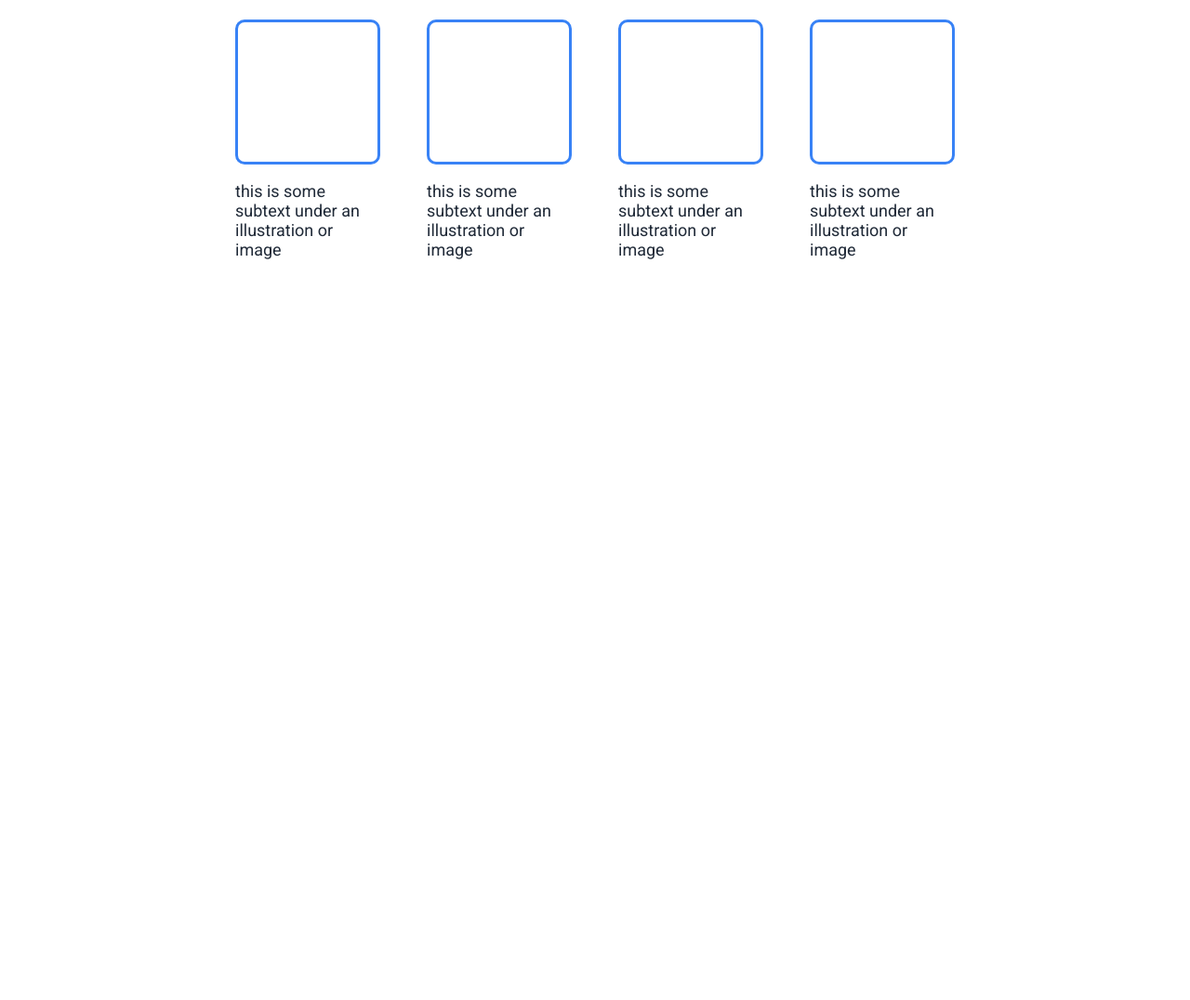
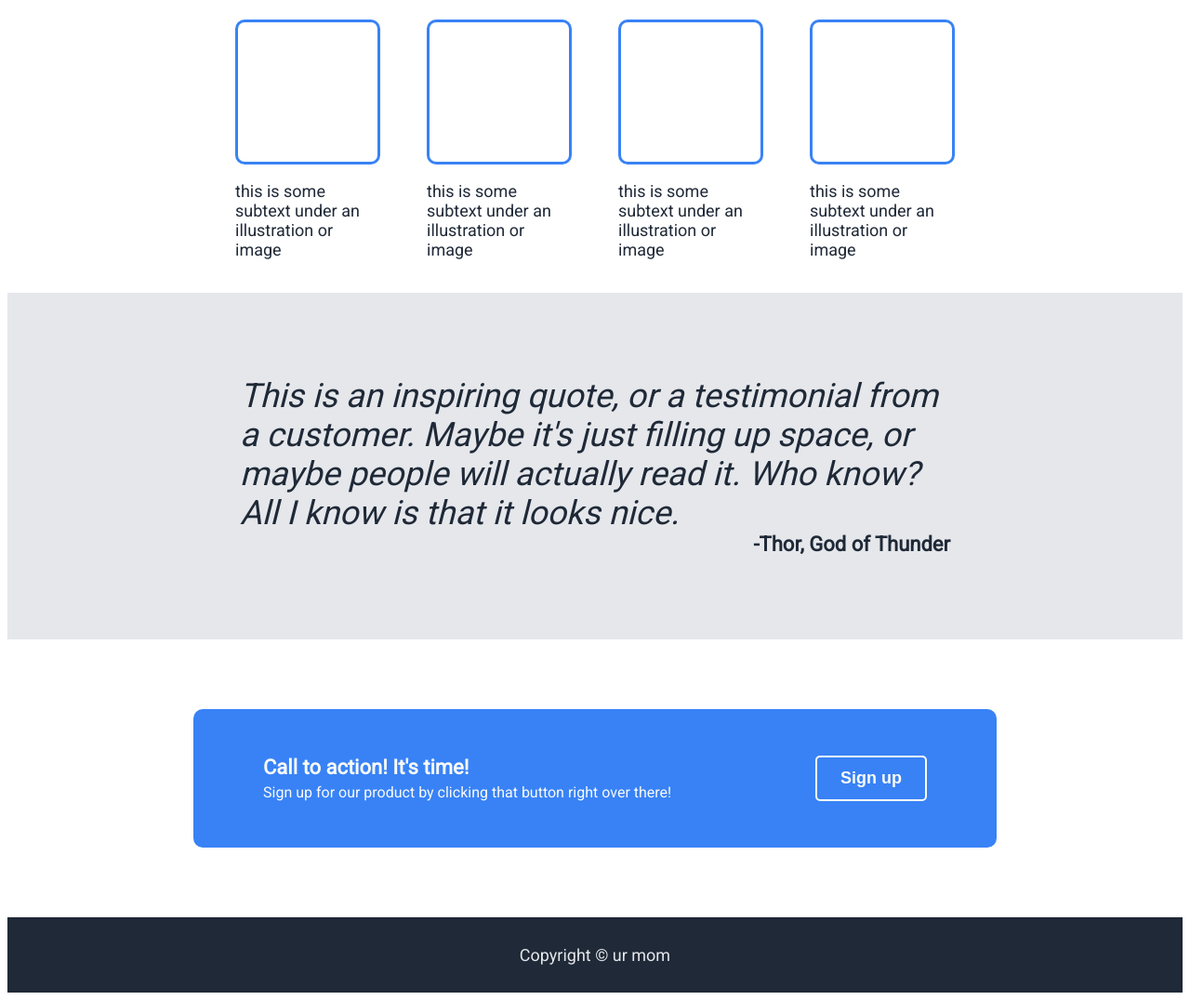
Before and after one commit to amulbrar/landing-page, a plain HTML site: page index.html in a window 1280 px wide. Shown: the part 584-1660 px from the top of the page at 93% size. Before the commit the page ends 907 px from the top, so only its background shows below. Drawn offline with Linux system fonts and the light colour scheme.

Commit message:
First draft

```diff
--- a/index.html
+++ b/index.html
@@ -42,5 +42,21 @@
             </ul>
         </div>
     </div>
+    <div class="quote">
+        <div class="line">
+            This is an inspiring quote, or a testimonial from a customer. Maybe it's just filling up space, or maybe people will actually read it. Who know? All I know is that it looks nice.
+        </div>
+        <div class="name">-Thor, God of Thunder</div>
+    </div>
+    <div class="action">
+        <div class="left">
+            <div class="call">Call to action! It's time!</div>
+            <div class="subtext">Sign up for our product by clicking that button right over there!</div>
+        </div>
+        <button>Sign up</button>
+    </div>
+    <div class="footer">
+        Copyright © ur mom
+    </div>
 </body>
 </html>
--- a/style.css
+++ b/style.css
@@ -59,7 +59,7 @@ a {
     margin-right: 25px;
 }
 
-button {
+.hero-container button {
     background-color: #3882F6;
     color: #F9FAF8;
     font-size: 18px;
@@ -109,3 +109,65 @@ img {
     flex-direction: column;
     flex-basis: 0;
 }
+
+.quote {
+    padding: 90px 250px;
+    background-color: #E5E7EB;
+    display: flex;
+    flex-direction: column;
+}
+
+.quote .line {
+    font-size: 36px;
+    color: #1F2937;
+    font-style: italic;
+}
+
+.quote .name {
+    font-weight: 1000;
+    color: #1F2937;
+    font-size: 22px;
+    align-self: flex-end;
+}
+
+.action {
+    display: flex;
+    margin: 75px 200px;
+    background-color: #3882F6;
+    padding: 50px 75px;
+    border-radius: 10px;
+    justify-content: space-between;
+}
+
+.action button {
+    background-color: #3882F6;
+    color: #F9FAF8;
+    font-size: 18px;
+    font-weight: 700;
+    border: 2px solid #F9FAF8;
+    border-radius: 5px;
+    padding: 8px 25px;
+}
+
+.left {
+    display: flex;
+    flex-direction: column;
+    color: #F9FAF8;
+    justify-content: center;
+    gap: 5px;
+}
+
+.left .call {
+    font-size: 22px;
+    font-weight: 1000;
+}
+
+.footer {
+    display: flex;
+    justify-content: center;
+    align-items: center;
+    background-color: #1F2937;
+    color: #E5E7EB;
+    font-size: 18px;
+    padding: 30px 0;
+}
```
